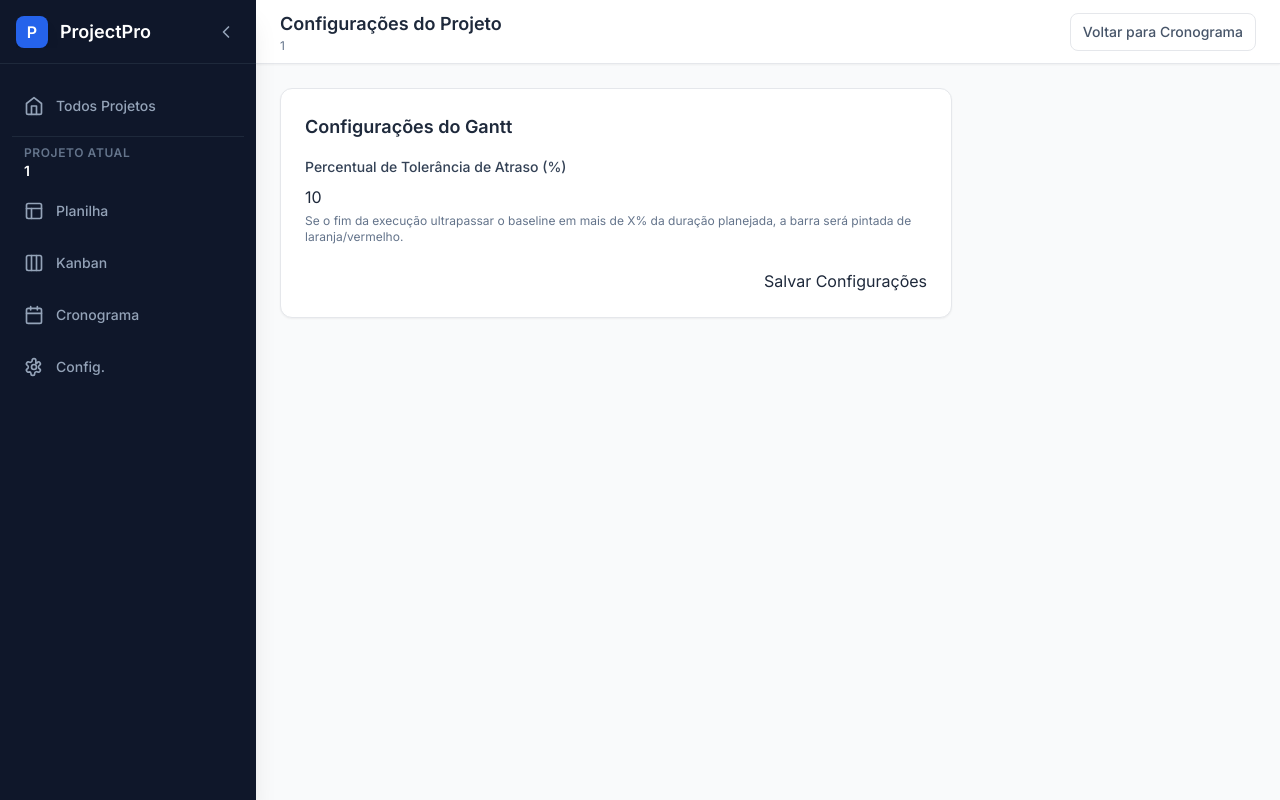
After one commit to srqueid/projectpro, a Flask app: page /projeto/1/configuracoes in a window 1280 px wide. The commit adds this page. Run offline with Flask 3, Linux system fonts and the light colour scheme; data that the repository does not hold is empty; some libraries are stand-ins or nearby versions.

Commit message:
ajustes casa

```diff
--- a/app/database.py
+++ b/app/database.py
@@ -26,3 +26,19 @@ def init_app(app):
     Registra o comando 'init-db' e a função de fechamento do banco de dados com a aplicação Flask.
     """
     app.teardown_appcontext(close_db)
+    app.cli.add_command(init_db_command)
+
+from click import command
+
+@command('init-db')
+def init_db_command():
+    """Cria as tabelas do banco de dados."""
+    import psycopg2
+    from . import config
+    conn = psycopg2.connect(config.DATABASE_URI)
+    conn.autocommit = True
+    with conn.cursor() as cur:
+        with open('schema.sql', 'r') as f:
+            cur.execute(f.read())
+    conn.close()
+    print('Banco de dados inicializado.')
--- a/app/routes.py
+++ b/app/routes.py
@@ -58,6 +58,16 @@ def excluir_projeto(project_id):
 # =============================================================================
 # ROTAS DE CONFIGURAÇÃO
 # =============================================================================
+
+@main_bp.route('/projeto/<project_id>/configuracoes', methods=['GET', 'POST'])
+def configuracoes_projeto(project_id):
+    if request.method == 'POST':
+        tolerancia = request.form.get('tolerancia_percent', 10)
+        project_manager.salvar_config_projeto(project_id, 'tolerancia_percent', tolerancia)
+        return redirect(url_for('main.configuracoes_projeto', project_id=project_id))
+
+    config = project_manager.carregar_config_projeto(project_id)
+    return render_template('configuracoes_projeto.html', project_id=project_id, config=config)
 
 @main_bp.route('/configuracoes')
 def gerenciar_configuracoes():
@@ -191,14 +201,36 @@ def kanban(project_id):
 
 @main_bp.route('/projeto/<project_id>/cronograma')
 def cronograma(project_id):
+    from datetime import datetime
     tarefas_raw = project_manager.carregar_tarefas(project_id)
     stats = project_manager.calcular_stats(tarefas_raw)
+    config = project_manager.carregar_config_projeto(project_id)
+    tolerancia_percent = int(config.get('tolerancia_percent', 10))
     tarefas_gantt = []
     for t in tarefas_raw:
+        nome_tarefa = t['subtarefa'] or t['tarefa']
         if t.get('baseline_inicio') and t.get('baseline_fim'):
-            tarefas_gantt.append({"id": f"{t['id']}_base", "name": t['subtarefa'] or t['tarefa'], "start": t['baseline_inicio'].strftime('%Y-%m-%d'), "end": t['baseline_fim'].strftime('%Y-%m-%d'), "progress": 0, "custom_class": "gantt-bar-baseline"})
+            tarefas_gantt.append({"id": f"{t['id']}_base", "name": f"{nome_tarefa} (Planejamento)", "start": t['baseline_inicio'].strftime('%Y-%m-%d'), "end": t['baseline_fim'].strftime('%Y-%m-%d'), "progress": 0, "custom_class": "gantt-bar-baseline"})
         if t.get('inicio') and t.get('fim'):
-            tarefas_gantt.append({"id": str(t['id']), "name": t['subtarefa'] or t['tarefa'], "start": t['inicio'].strftime('%Y-%m-%d'), "end": t['fim'].strftime('%Y-%m-%d'), "progress": t.get('conclusao', 0), "dependencies": t.get('predecessora_id')})
+            fim_execucao = t['fim']
+            baseline_fim = t.get('baseline_fim')
+            baseline_inicio = t.get('baseline_inicio')
+            if baseline_fim and baseline_inicio:
+                dias_baseline = (baseline_fim - baseline_inicio).days
+                if dias_baseline > 0:
+                    tolerancia_dias = dias_baseline * (tolerancia_percent / 100)
+                    if fim_execucao > baseline_fim and (fim_execucao - baseline_fim).days > tolerancia_dias:
+                        custom_class = "gantt-bar-atraso-grave"
+                    elif fim_execucao > baseline_fim:
+                        custom_class = "gantt-bar-atraso-leve"
+                    else:
+                        custom_class = "gantt-bar-execucao"
+                else:
+                    custom_class = "gantt-bar-execucao"
+            else:
+                custom_class = "gantt-bar-execucao"
+            predecessora = t.get('predecessora_id')
+            tarefas_gantt.append({"id": str(t['id']), "name": nome_tarefa, "start": t['inicio'].strftime('%Y-%m-%d'), "end": t['fim'].strftime('%Y-%m-%d'), "progress": t.get('conclusao', 0), "dependencies": [str(predecessora)] if predecessora else [], "custom_class": custom_class})
     return render_template('cronograma.html', tarefas=tarefas_gantt, page='cronograma', project_id=project_id, stats=stats)
 
 # =============================================================================
@@ -224,7 +256,7 @@ def recalcular_rapido(project_id):
         novos_dados = request.get_json()
         if novos_dados:
             dados_calculados = project_manager.recalcular_datas_cascata(novos_dados)
-            resultado = [{'id': item['id'], 'inicio': item.get('inicio', ''), 'fim': item.get('fim', ''), 'baseline_fim': item.get('baseline_fim', '')} for item in dados_calculados]
+            resultado = [{'id': item['id'], 'inicio': item.get('inicio', ''), 'fim': item.get('fim', '')} for item in dados_calculados]
             return jsonify({"status": "sucesso", "dados": resultado}), 200
         return jsonify({"status": "erro", "mensagem": "Nenhum dado recebido"}), 400
     except Exception as e:
--- a/templates/base.html
+++ b/templates/base.html
@@ -48,6 +48,10 @@
                 <svg xmlns="http://www.w3.org/2000/svg" width="20" height="20" viewBox="0 0 24 24" fill="none" stroke="currentColor" stroke-width="2" stroke-linecap="round" stroke-linejoin="round" class="min-w-[20px]"><path d="M8 2v4"/><path d="M16 2v4"/><rect width="18" height="18" x="3" y="4" rx="2"/><path d="M3 10h18"/></svg>
                 <span class="fade-text">Cronograma</span>
             </a>
+            <a href="{{ url_for('main.configuracoes_projeto', project_id=project_id) }}" class="flex items-center gap-3 px-3 py-3 text-sm font-medium rounded-lg transition-all {{ 'bg-blue-600 text-white shadow-md' if page == 'configuracoes_projeto' else 'text-slate-400 hover:bg-slate-800 hover:text-white' }}" title="Configurações do Projeto">
+                <svg xmlns="http://www.w3.org/2000/svg" width="20" height="20" viewBox="0 0 24 24" fill="none" stroke="currentColor" stroke-width="2" stroke-linecap="round" stroke-linejoin="round" class="min-w-[20px]"><path d="M12.22 2h-.44a2 2 0 0 0-2 2v.18a2 2 0 0 1-1 1.73l-.43.25a2 2 0 0 1-2 0l-.15-.08a2 2 0 0 0-2.73.73l-.22.38a2 2 0 0 0 .73 2.73l.15.1a2 2 0 0 1 1 1.72v.51a2 2 0 0 1-1 1.74l-.15.09a2 2 0 0 0-.73 2.73l.22.38a2 2 0 0 0 2.73.73l.15-.08a2 2 0 0 1 2 1.73v.44a2 2 0 0 0 2 2h.44a2 2 0 0 0 2-2v-.18a2 2 0 0 1 1-1.73l.43-.25a2 2 0 0 1 2 0l.15.08a2 2 0 0 0 2.73-.73l.22-.39a2 2 0 0 0-.73-2.73l-.15-.08a2 2 0 0 1-1-1.74v-.5a2 2 0 0 1 1-1.74l.15-.09a2 2 0 0 0 .73-2.73l-.22-.38a2 2 0 0 0-2.73-.73l-.15.08a2 2 0 0 1-2 1.73V4a2 2 0 0 0-2-2z"/><circle cx="12" cy="12" r="3"/></svg>
+                <span class="fade-text">Config.</span>
+            </a>
             {% endif %}
         </nav>
     </aside>
--- /dev/null
+++ b/templates/configuracoes_projeto.html
@@ -0,0 +1,35 @@
+{% extends 'base.html' %}
+
+{% block content %}
+    <header class="h-16 bg-white border-b border-gray-200 flex items-center justify-between px-6 shrink-0 shadow-sm z-10 no-print">
+        <div>
+            <h1 class="text-lg font-bold text-slate-800">Configurações do Projeto</h1>
+            <p class="text-xs text-slate-500">{{ project_id }}</p>
+        </div>
+        <div class="flex items-center gap-3">
+            <a href="{{ url_for('main.cronograma', project_id=project_id) }}" class="flex items-center gap-2 text-slate-600 hover:bg-slate-100 px-3 py-2 rounded-lg text-sm font-medium transition-colors border border-gray-200">
+                Voltar para Cronograma
+            </a>
+        </div>
+    </header>
+
+    <div class="flex-1 overflow-auto p-6">
+        <div class="max-w-2xl bg-white p-6 rounded-xl border border-gray-200 shadow-sm">
+            <h2 class="text-lg font-bold text-slate-800 mb-4">Configurações do Gantt</h2>
+            <form method="POST" class="space-y-6">
+                <div>
+                    <label for="tolerancia_percent" class="block text-sm font-medium text-slate-700 mb-2">
+                        Percentual de Tolerância de Atraso (%)
+                    </label>
+                    <input type="number" name="tolerancia_percent" id="tolerancia_percent" value="{{ config.get('tolerancia_percent', 10) }}" min="0" max="100" class="w-full input-field">
+                    <p class="text-xs text-slate-500 mt-1">
+                        Se o fim da execução ultrapassar o baseline em mais de X% da duração planejada, a barra será pintada de laranja/vermelho.
+                    </p>
+                </div>
+                <div class="flex justify-end">
+                    <button type="submit" class="btn-primary">Salvar Configurações</button>
+                </div>
+            </form>
+        </div>
+    </div>
+{% endblock %}
--- a/templates/planilha.html
+++ b/templates/planilha.html
@@ -80,13 +80,13 @@
                             <input name="subtarefa" value="{{ t.subtarefa or '' }}" class="sheet-input" oninput="detectarMudanca()">
                         </td>
                         <td class="p-0 border-r bg-blue-50/30">
-                            <input type="date" name="baseline_inicio" value="{{ t.baseline_inicio or '' }}" class="sheet-input text-center" oninput="confirmarAlteracaoPrevisao(event)">
+                            <input type="date" name="baseline_inicio" value="{{ t.baseline_inicio or '' }}" class="sheet-input text-center" oninput="detectarMudanca()">
                         </td>
                         <td class="p-0 border-r">
                             <input type="number" name="dias" value="{{ t.dias or 1 }}" class="sheet-input text-center" oninput="detectarMudanca(true)">
                         </td>
                         <td class="p-0 border-r bg-blue-50/30">
-                            <input type="date" name="baseline_fim" value="{{ t.baseline_fim or '' }}" class="sheet-input text-center" readonly>
+                            <input type="date" name="baseline_fim" value="{{ t.baseline_fim or '' }}" class="sheet-input text-center" oninput="detectarMudanca()">
                         </td>
                         <td class="p-0 border-r">
                             <input name="predecessora" value="{{ t.predecessora or '' }}" class="sheet-input text-center" oninput="detectarMudanca(true)">
```
Also changed, not shown: app/project_manager.py (+20 -14 lines), schema.sql (+11 -0 lines), static/cronograma.css (+25 -4 lines), static/cronograma.js (+8 -2 lines), static/kanban.js (+63 -7 lines), static/planilha.js (+6 -21 lines), templates/cronograma.html (+7 -3 lines), templates/kanban.html (+55 -4 lines).
